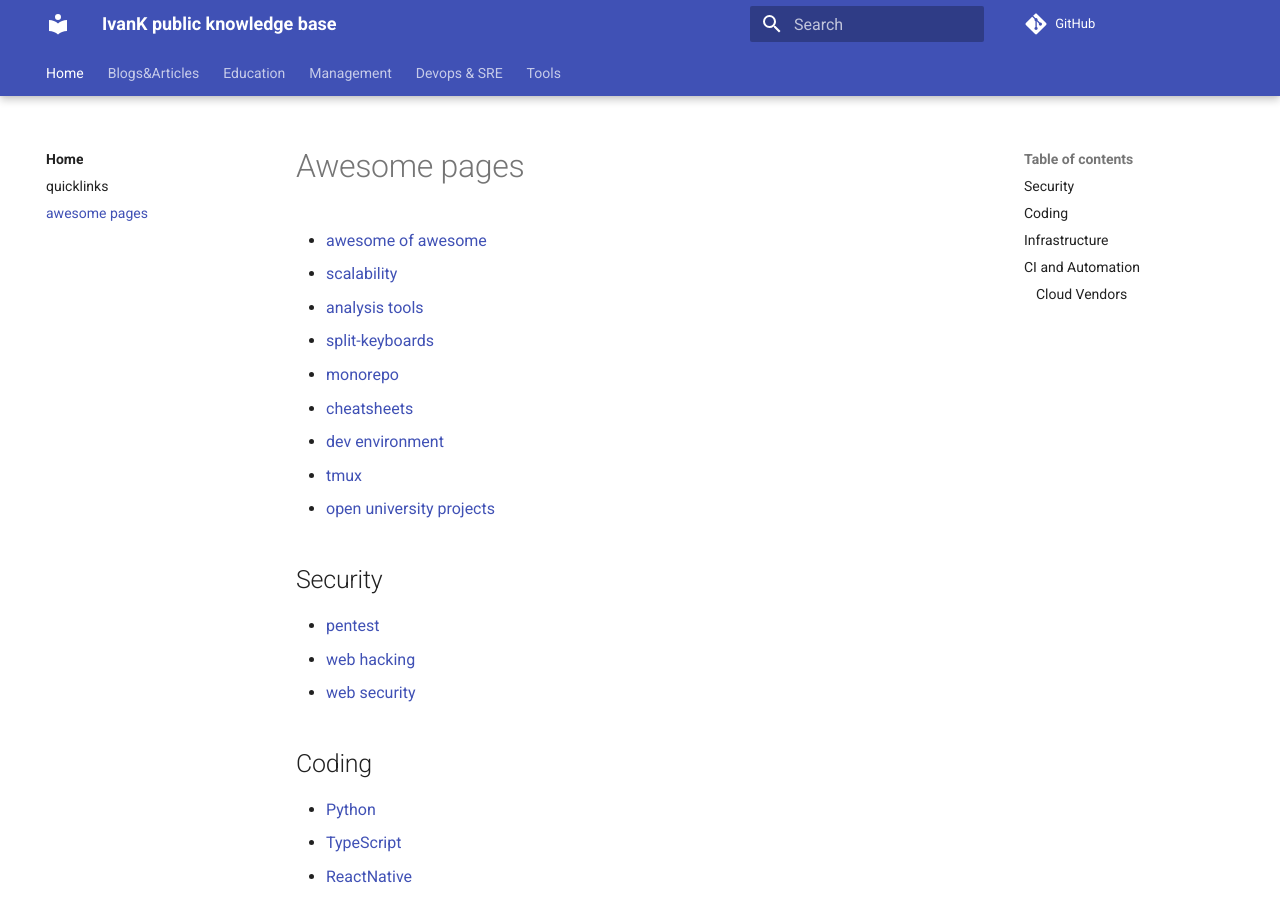
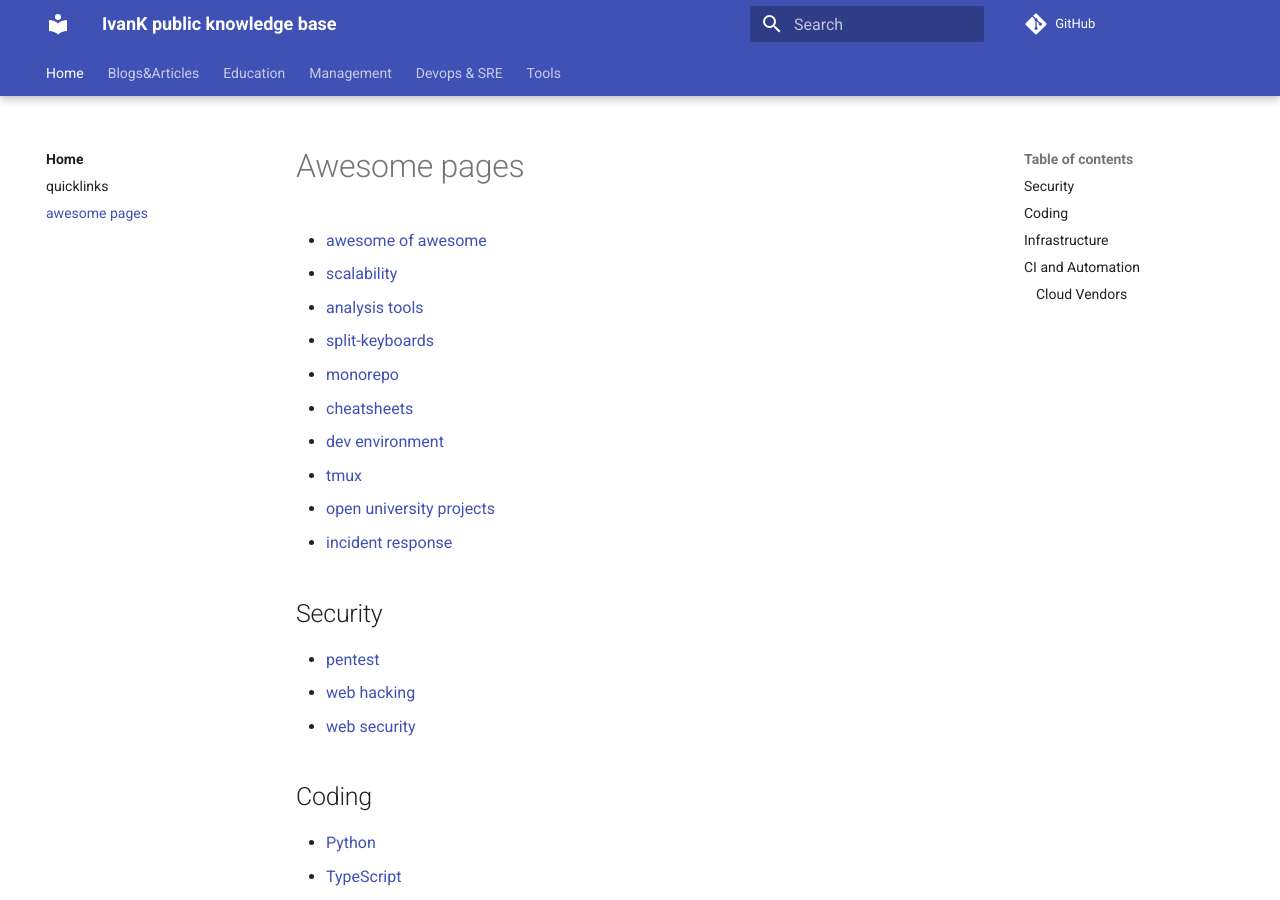
Before and after one commit to ivankatliarchuk/knowledge-base, an MkDocs documentation site: the page built from docs/awesome-pages.md, in a window 1280 px wide and 900 px high. Built offline with MkDocs 1.6.1 and Material for MkDocs 9.7.7, drawn with Linux system fonts in a browser that asks for light colours; comment, search, counter and statistics services are not loaded.

```diff
--- a/docs/awesome-pages.md
+++ b/docs/awesome-pages.md
@@ -17,6 +17,7 @@ date: 2021-04-25
 - [dev environment](https://github.com/jondot/awesome-devenv)
 - [tmux](https://github.com/ivankatliarchuk/awesome-tmux)
 - [open university projects](https://github.com/tejado/awesome-ou-projects)
+- [incident response](https://github.com/meirwah/awesome-incident-response)
 
 ## Security
 
```
Also changed, not shown: docs/devops/monitoring.md (+1 -0 lines).
